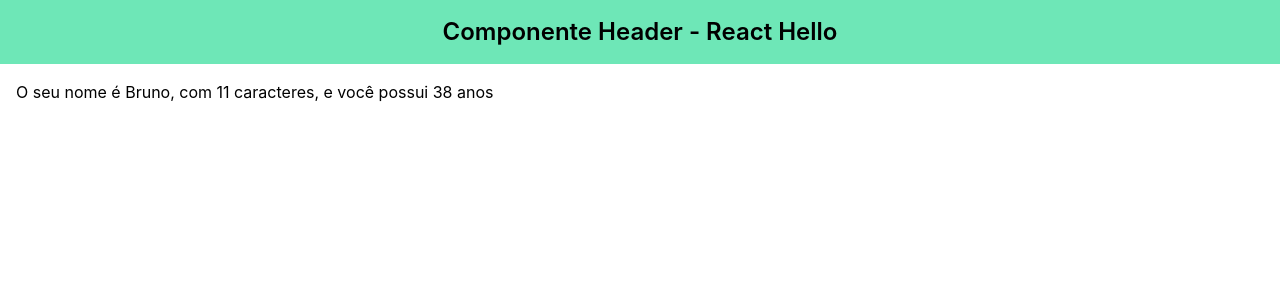
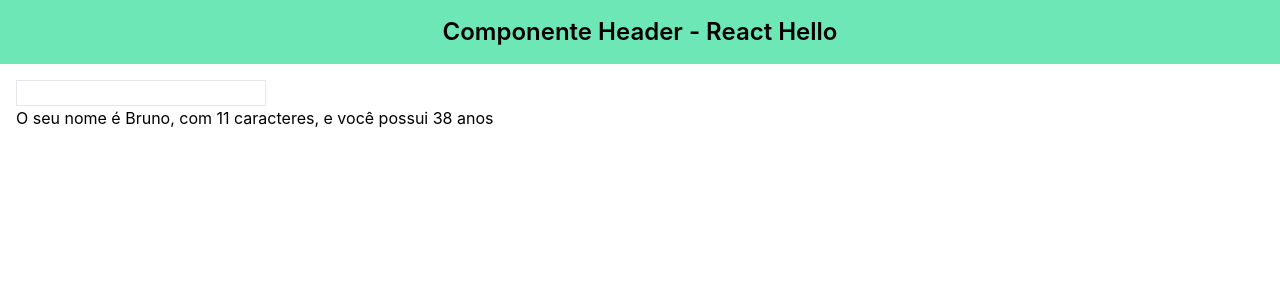
Before and after one commit to brunoromeo001/react-hello, a React (Create React App) app: page / in a window 1280 px wide. Shown: the top 300 px of the page. Built offline with nearby package versions, Linux system fonts and the light colour scheme; the HTML template or start-up script is replaced by a standard one.

Commit message:
Aula 2.5 react-hello – Entendendo as props

```diff
--- a/src/App.js
+++ b/src/App.js
@@ -3,9 +3,6 @@
 
 export default function App() {
   console.log('Teste no console do navegador');
-
-  const name = 'Bruno Romeo'
-  const age = '38'
 
   return (
     <>
@@ -14,12 +11,15 @@
       </Header>
 
       <Main>
-        <div className="container mx-auto p-4">
-          <p>
-            O seu nome é Bruno, com 11 caracteres, e você possui 38 anos
-          </p>
-        </div>
+        <input
+          type='text'
+          className="border"
+        />
+        <p>
+          O seu nome é Bruno, com 11 caracteres, e você possui 38 anos
+        </p>
       </Main>
+
     </>
   );
 }
--- a/src/components/Main.js
+++ b/src/components/Main.js
@@ -2,8 +2,8 @@
 
 export default function Main({ children }) {
   return (
-    <main>
-			{children}
+    <main className="container mx-auto p-4">
+      {children}
     </main>
   )
 }
--- /dev/null
+++ b/src/components/Test.js
@@ -0,0 +1,20 @@
+import React from 'react'
+
+export default function Test(props) {
+    console.log(props)
+  return (
+    <div>Test</div>
+  )
+}
+
+/*
+<Test
+  number={10}
+  string="teste"
+  visible
+  data={{a: 1, b: 2, c: 3}}
+  onClick={() =>{
+    console.log('click')
+  }}
+/>
+*/
```
